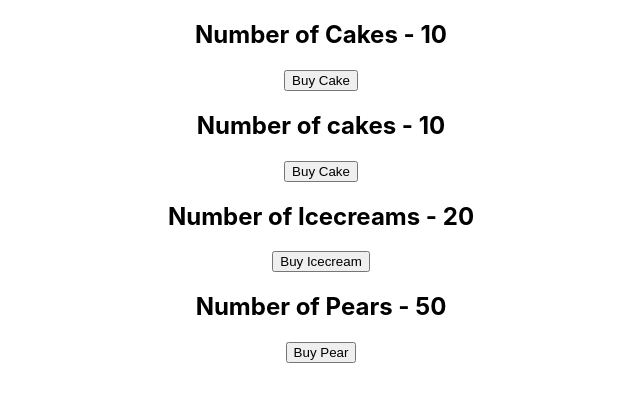
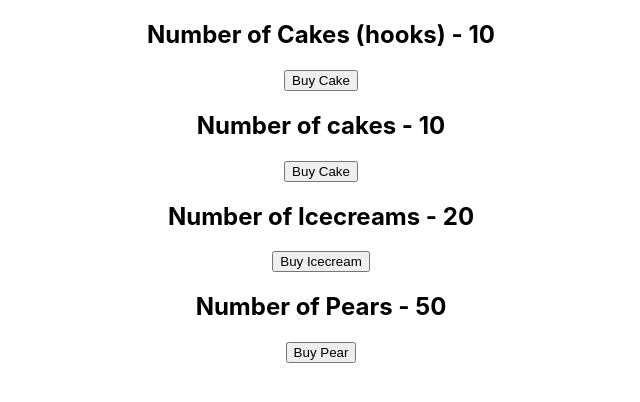
Before and after one commit to ndangohmofor/react-redux-demo, a React (Create React App) app: page / in a window 1280 px wide. Shown: the top 402 px of the page, without its empty margins (319-959 px from the left). Built offline with nearby package versions, Linux system fonts and the light colour scheme.

Commit message:
add annotation to distinguish the implementation that uses hook

```diff
--- a/src/components/HookscakeContainer.js
+++ b/src/components/HookscakeContainer.js
@@ -9,7 +9,7 @@ const HookscakeContainer = () => {
   const dispatch = useDispatch();
   return (
     <div>
-      <h2>Number of Cakes - {numOfCakes}</h2>
+      <h2>Number of Cakes (hooks) - {numOfCakes}</h2>
       <button onClick={() => dispatch(buyCake())}>Buy Cake</button>
     </div>
   );
```
